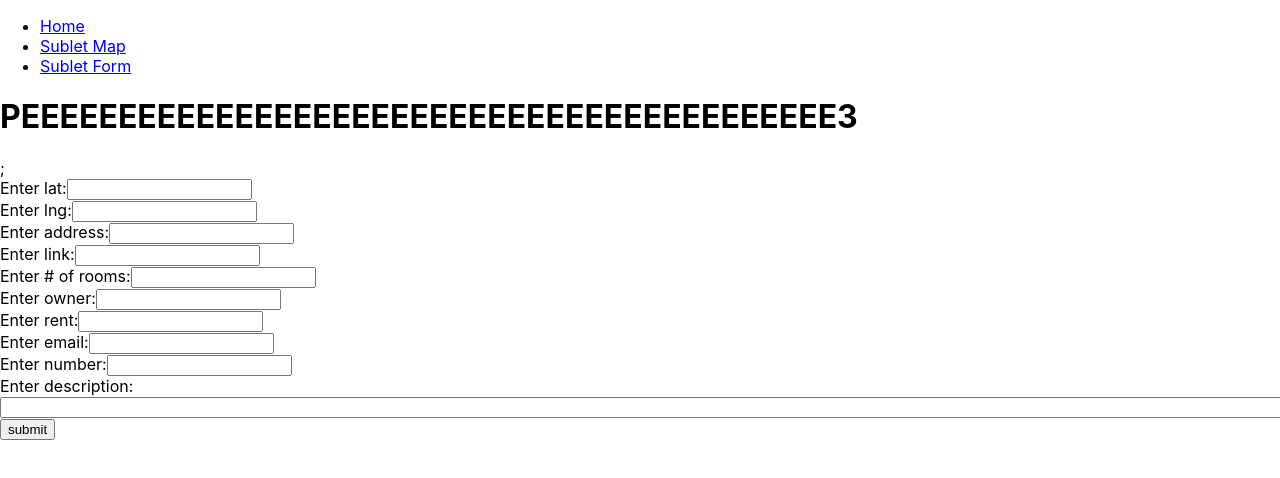
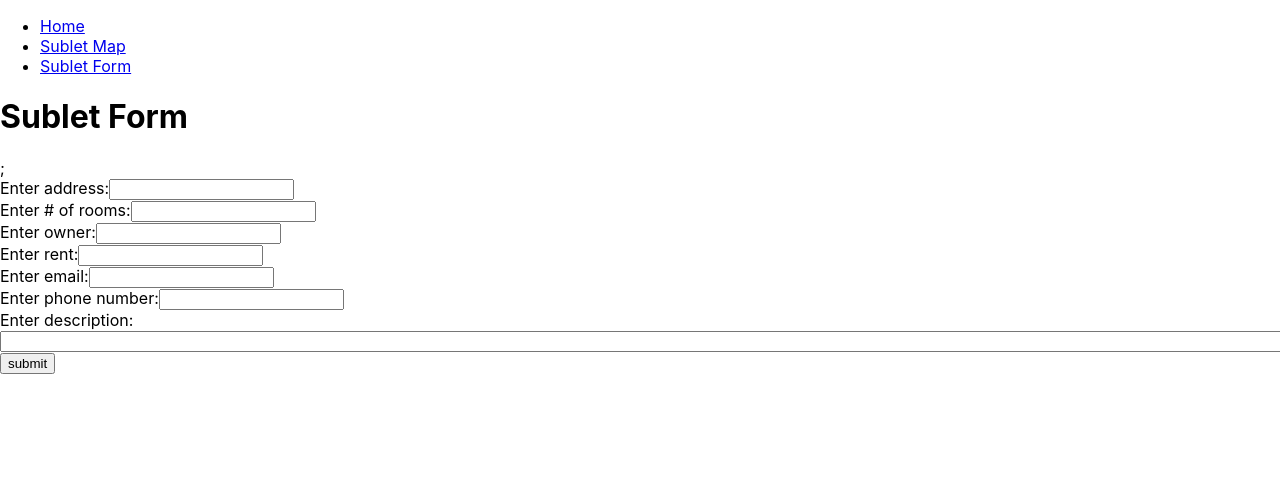
Before and after one commit to RogerLamTd/McHacks, a React (Create React App) app in the folder mclet/: page /subletForm in a window 1280 px wide. Shown: the top 478 px of the page. Built offline with nearby package versions, Linux system fonts and the light colour scheme; what react-google-maps would draw is missing.

Commit message:
Update subletForm.js

```diff
--- a/mclet/src/subletForm.js
+++ b/mclet/src/subletForm.js
@@ -1,35 +1,29 @@
 import React from 'react';
-/*id: Number,
-    date: Date,
-    posn: {
-        lat: Number,
-        lng: Number,
-    },
-    window: {
-        address: String,
-        link: String,
-        nRooms: Number,
-    },
-    posting: {
-        owner: String,
-        rent: Number,
-        email: String,
-        Number: String,
-        Description: String,
-    }*/
+const sendData = async (data) => {
+    try {
+      const response = await fetch('/api/listings', {
+        method: 'POST',
+        body: data
+      })
+      if(response.ok){
+        const jsonResponse = await response.json();
+        return jsonResponse;
+      }
+      throw new Error('Request failed!');
+    } catch(error) {
+      console.log(error);
+    }
+}
 export class SubletForm extends React.Component{
     constructor(props){
         super(props);
         this.state = {
-            lat : "",
-            lng : "",
             addy: "",
-            link: "",
             nRooms: "",
             owner: "",
             rent: "",
             email: "",
-            numb: "",
+            phone: "",
             desc: "",
         };
         this.handleInputChange = this.handleInputChange.bind(this);
@@ -47,69 +41,26 @@ export class SubletForm extends React.Component{
 
     handleClick(){
         let newObject = {
-            posn: {
-                lat: this.state.lat,
-                lng: this.state.lng
-            },
             window: {
                 address: this.state.addy,
-                link: this.state.link,
                 nRooms: this.state.nRooms
             },
             posting: {
                 owner: this.state.owner,
                 rent: this.state.rent,
                 email: this.state.email,
-                Number: this.state.numb,
+                Phone: this.state.phone,
                 Description: this.state.desc
             }
         }
         const jsonListing = JSON.stringify(newObject);
-        this.postData(jsonListing);
-
-      }
-
-    postData(jsonListing){
-        const getData = async () => {
-            try {
-              const response = await fetch('/api/listings', {
-                method: 'POST',
-                body: jsonListing
-              })
-              if(response.ok){
-                const jsonResponse = await response.json();
-                return jsonResponse;
-              }
-              throw new Error('Request failed!');
-            } catch(error) {
-              console.log(error);
-            }
-        }
+        sendData(jsonListing);
     }
     render(){
         return(
             <div className = "form">
-                <h1>PEEEEEEEEEEEEEEEEEEEEEEEEEEEEEEEEEEEEEEEEEE3</h1>;
+                <h1>Sublet Form</h1>;
                 <form>
-                    <label>
-                        Enter lat:
-                        <input
-                            name="lat"
-                            type="text"
-                            value={this.state.lat}
-                            onChange={this.handleInputChange} />
-                        </label>
-                        <br />
-                        <label>
-                        Enter lng:
-                        <input
-                            name="lng"
-                            type="text"
-                            value={this.state.lng}
-                            onChange={this.handleInputChange} />
-                        </label>
-                        <br />
-
                     <label>
                     Enter address:
                     <input
@@ -119,16 +70,6 @@ export class SubletForm extends React.Component{
                         onChange={this.handleInputChange} />
                     </label>
                     <br />
-                        <label>
-                        Enter link:
-                        <input
-                            name="link"
-                            type="text"
-                            value={this.state.link}
-                            onChange={this.handleInputChange} />
-                        </label>
-                        <br />
-
                     <label>
                     Enter # of rooms:
                     <input
@@ -147,7 +88,6 @@ export class SubletForm extends React.Component{
                         onChange={this.handleInputChange} />
                     </label>
                     <br />
-
                     <label>
                     Enter rent:
                     <input
@@ -166,13 +106,12 @@ export class SubletForm extends React.Component{
                         onChange={this.handleInputChange} />
                     </label>
                     <br />
-
                     <label>
-                        Enter number:
+                    Enter phone number:
                     <input
-                            name="numb"
+                        name="phone"
                         type="text"
-                            value={this.state.numb}
+                        value={this.state.phone}
                         onChange={this.handleInputChange} />
                     </label>
                     <br />
@@ -185,7 +124,6 @@ export class SubletForm extends React.Component{
                         value={this.state.desc}
                         onChange={this.handleInputChange} />
                     </label>
-
                 </form>
                 <button onClick = {this.handleClick}>submit</button>
             </div>
```
Lines whose indentation alone changed are shown as unchanged.
